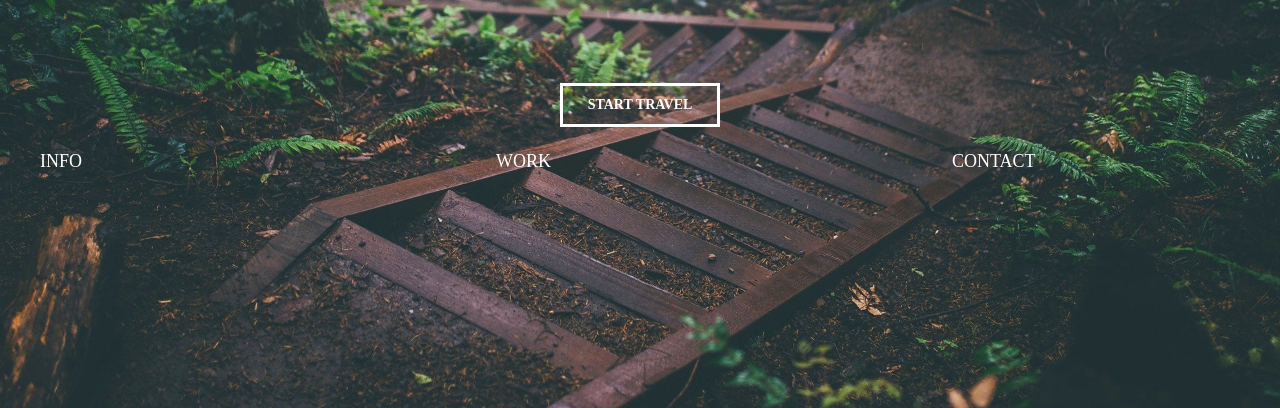
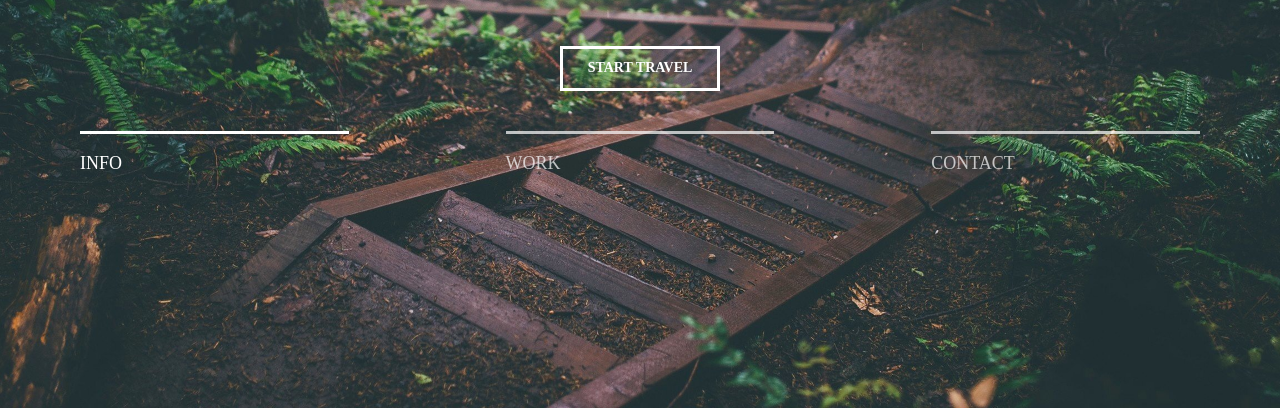
Before and after one commit to Mooncake-ks/Test_Web, a plain HTML site: page index.html in a window 1280 px wide. Shown: the part 392-800 px from the top of the page. Drawn offline with Linux system fonts and the light colour scheme.

Commit message:
add slider

```diff
--- a/css/style.css
+++ b/css/style.css
@@ -140,14 +140,21 @@ h1,h1,h3,h4,h5,h6{
 
 /*Slider*/
 .slider{
+    margin: 40px;
     display: flex;
     justify-content: space-between;
 }
 
 .sliderItem{
     width: 24%;
-    padding: 20px 0;
+    padding: 15px 0;
+    border-top: 3px solid white;
+    opacity: 0.7;
     color: white;
     font-size: 18px;
     text-transform: uppercase;
 }
+
+.sliderItem.Act{
+    opacity: 1;
+}
--- a/index.html
+++ b/index.html
@@ -27,7 +27,7 @@
             <a class="button" href="#">Start travel</a>
         </div>
         <div class="slider">
-            <div class="sliderItem">Info</div>
+            <div class="sliderItem Act">Info</div>
             <div class="sliderItem">Work</div>
             <div class="sliderItem">Contact</div>
         </div>
```
